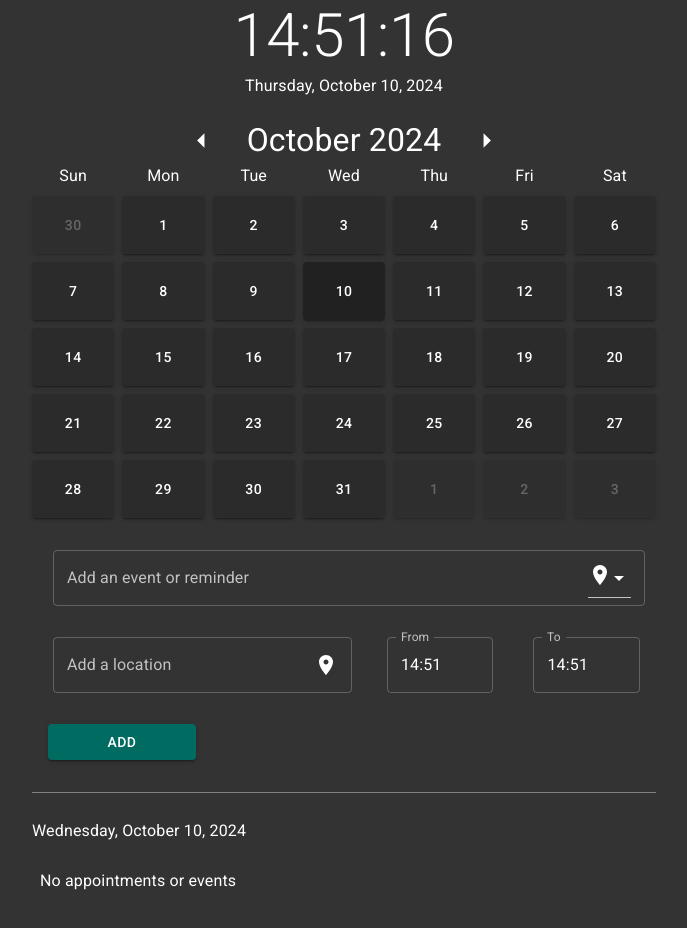
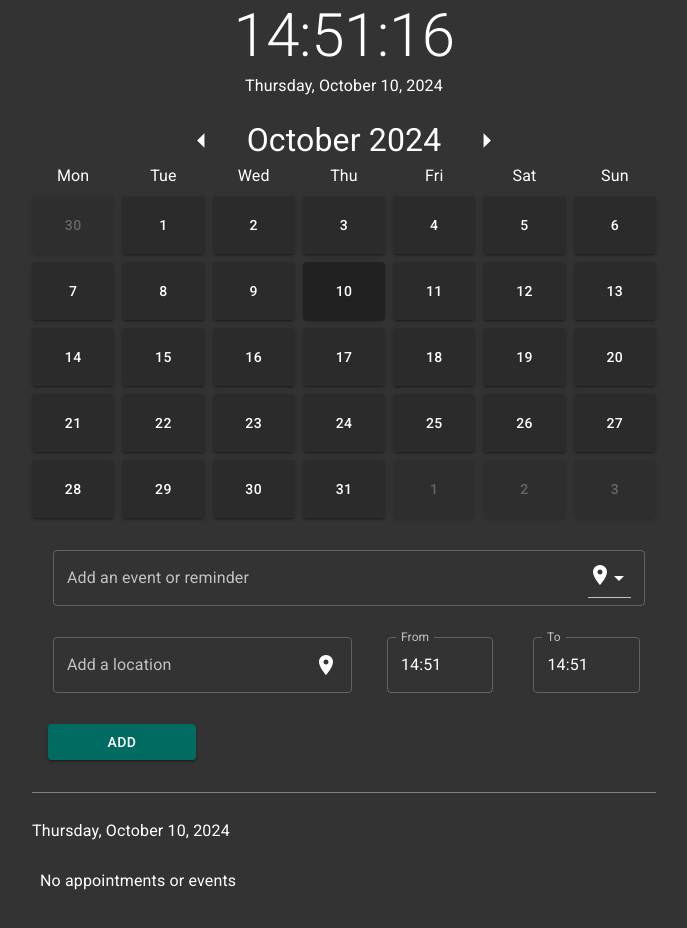
Before and after one commit to MarcusMohns/simple-calendar, a React (Vite) app: page / in a window 1280 px wide. Shown: the top 928 px of the page, without its empty margins (296-983 px from the left). Built offline with nearby package versions, Linux system fonts and the light colour scheme.

Commit message:
fix top displaying wrong weekday

```diff
--- a/src/Time.jsx
+++ b/src/Time.jsx
@@ -1,6 +1,6 @@
 import React from "react";
 import Typography from "@mui/material/Typography";
-import { DAYS } from "./Utilities";
+import { WEEK } from "./Utilities";
 import { Box } from "@mui/material";
 import { useEffect, useState } from "react";
 import DayDateDisplay from "./Components/DayDateDisplay";
@@ -11,7 +11,7 @@ const Time = () => {
   const year = time.getFullYear();
   const month = time.getMonth();
   const date = time.getDate();
-  const day = DAYS[time.getDay()];
+  const day = WEEK[time.getDay()];
   const hours = time.getHours();
   const minutes = () =>
     time.getMinutes() < 10 ? "0" + time.getMinutes() : time.getMinutes();
--- a/src/Utilities.js
+++ b/src/Utilities.js
@@ -1,5 +1,15 @@
 import CalendarMonth from "./CalendarMonth.js";
 export const DAYS = [
+  "Monday",
+  "Tuesday",
+  "Wednesday",
+  "Thursday",
+  "Friday",
+  "Saturday",
+  "Sunday",
+];
+
+export const WEEK = [
   "Sunday",
   "Monday",
   "Tuesday",
```
